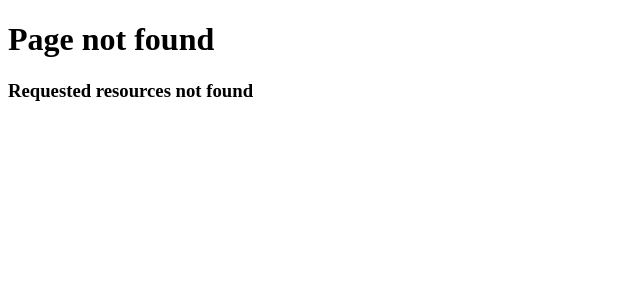
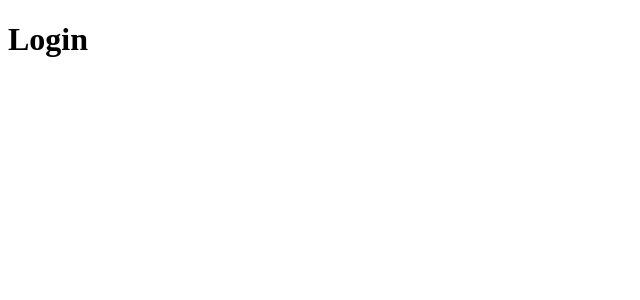
Before and after one commit to Muhammadali7866/nextJs-learning, a Next.js app in the folder my-app/: page /login in a window 1280 px wide. Before the commit this address had no page. Shown: the top 300 px of the page, without its empty margins (0-640 px from the left). Built offline with nearby package versions, Linux system fonts and the light colour scheme.

Commit message:
13-route groups

```diff
--- /dev/null
+++ b/my-app/app/(auth)/forget-password/page.tsx
@@ -0,0 +1,3 @@
+export default function ForgetPassword() {
+  return <h1>Forget password</h1>;
+}
--- /dev/null
+++ b/my-app/app/(auth)/login/page.tsx
@@ -0,0 +1,3 @@
+export default function Login() {
+  return <h1>Login</h1>;
+}
--- /dev/null
+++ b/my-app/app/(auth)/register/page.tsx
@@ -0,0 +1,3 @@
+export default function Register() {
+  return <h1>Register</h1>;
+}
```
